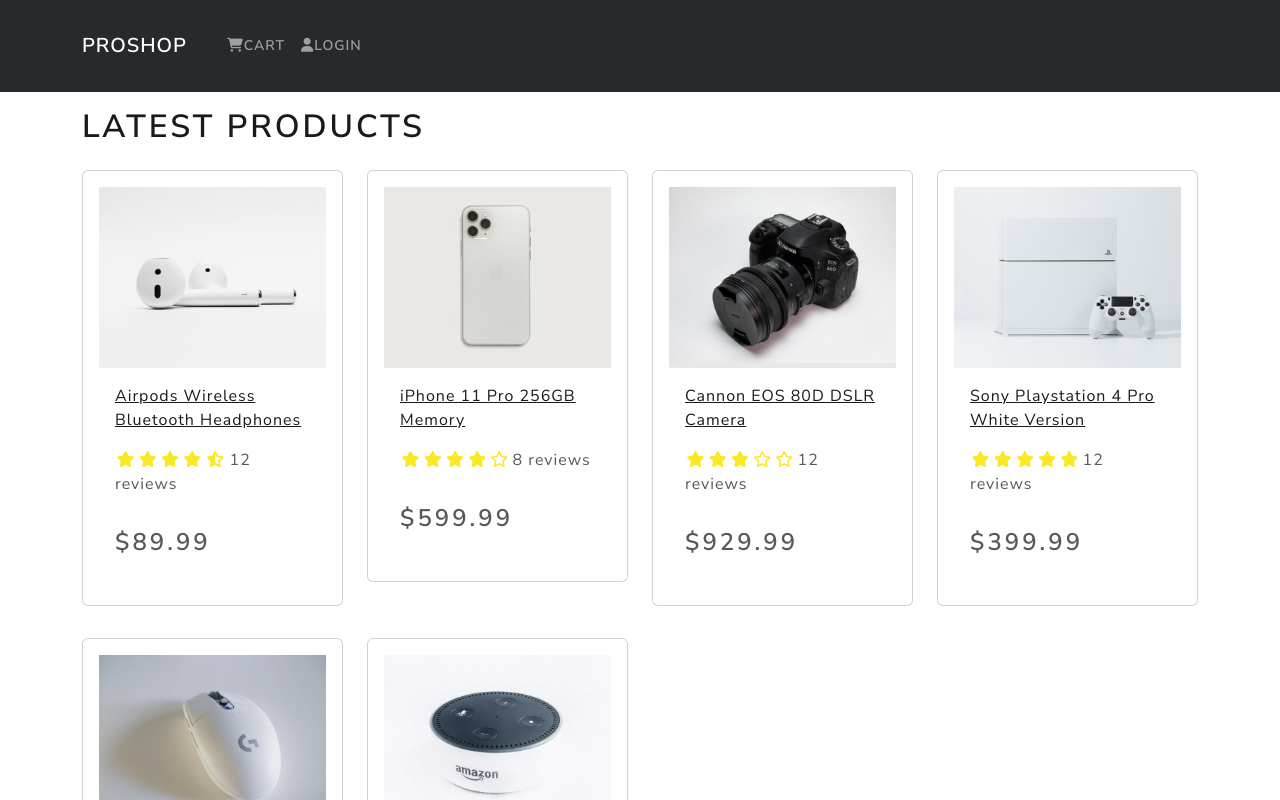
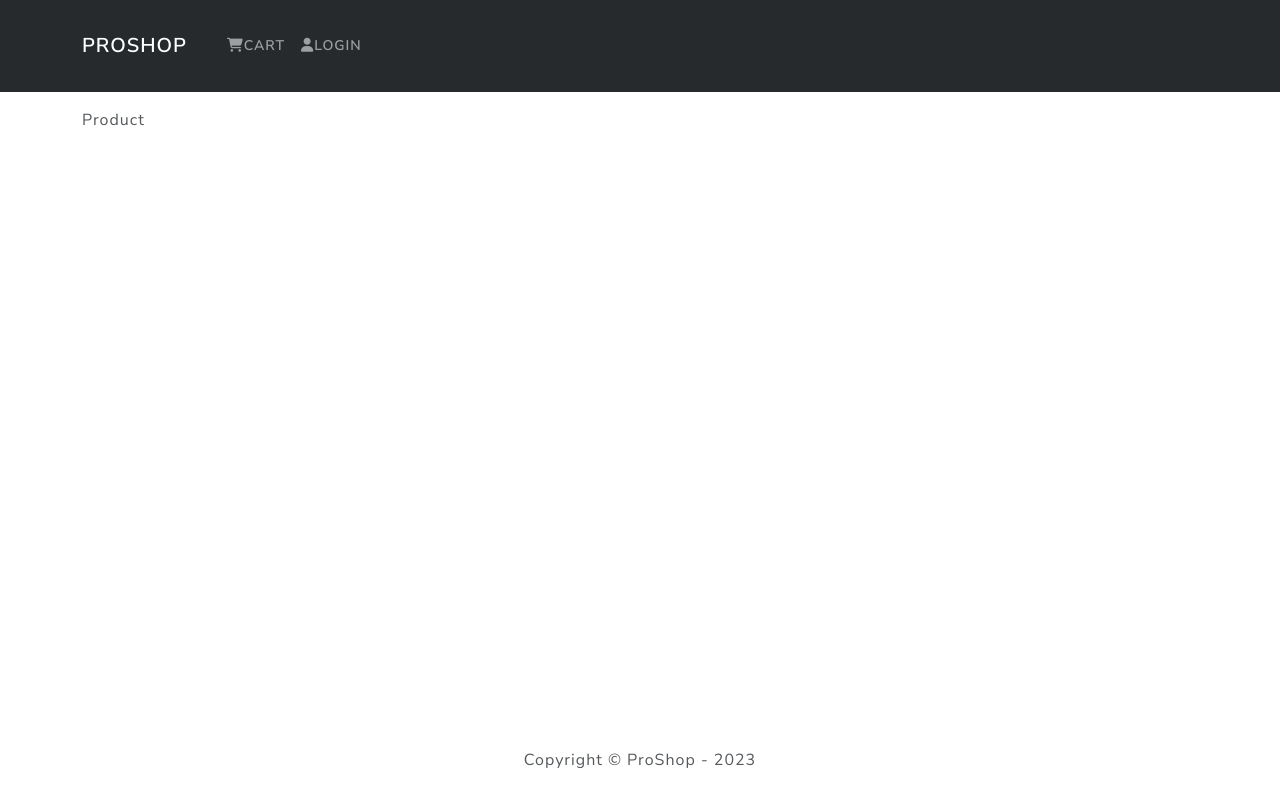
Before and after one commit to marshalmori/ecommerce-frontend, a React (Create React App) app: page /product/1 in a window 1280 px wide. Shown: the top 800 px of the page. Built offline with nearby package versions, Linux system fonts and the light colour scheme.

Commit message:
Implementar React Router

```diff
--- a/package.json
+++ b/package.json
@@ -9,6 +9,8 @@
     "react": "^18.2.0",
     "react-bootstrap": "^2.7.4",
     "react-dom": "^18.2.0",
+    "react-router-bootstrap": "^0.26.2",
+    "react-router-dom": "^6.14.0",
     "react-scripts": "^5.0.1",
     "web-vitals": "^2.1.4"
   },
--- a/src/App.js
+++ b/src/App.js
@@ -1,20 +1,25 @@
 import { Container } from "react-bootstrap";
+import { BrowserRouter as Router, Routes, Route } from "react-router-dom";
 
 import Header from "./components/Header";
 import Footer from "./components/Footer";
 import HomeScreen from "./screens/HomeScreen";
+import ProductScreen from "./screens/ProductScreen";
 
 function App() {
   return (
-    <div>
+    <Router>
       <Header />
       <main className="py-3">
         <Container>
-          <HomeScreen />
+          <Routes>
+            <Route path="/" element={<HomeScreen />} exact />
+            <Route path="/product/:id" element={<ProductScreen />} />
+          </Routes>
         </Container>
       </main>
       <Footer />
-    </div>
+    </Router>
   );
 }
 
--- a/src/components/Header.js
+++ b/src/components/Header.js
@@ -1,6 +1,7 @@
 import Container from "react-bootstrap/Container";
 import Nav from "react-bootstrap/Nav";
 import Navbar from "react-bootstrap/Navbar";
+import { LinkContainer } from "react-router-bootstrap";
 
 const Header = () => {
   return (
@@ -13,17 +14,23 @@
         collapseOnSelect
       >
         <Container>
-          <Navbar.Brand href="/">ProShop</Navbar.Brand>
+          <LinkContainer to="/">
+            <Navbar.Brand href="/">ProShop</Navbar.Brand>
+          </LinkContainer>
           <Navbar.Toggle aria-controls="basic-navbar-nav" />
           <Navbar.Collapse id="basic-navbar-nav">
             <Nav className="me-auto">
-              <Nav.Link href="/cart">
-                <i className="fas fa-shopping-cart"></i>Cart
-              </Nav.Link>
-              <Nav.Link href="/login">
-                {" "}
-                <i className="fas fa-user"></i>Login
-              </Nav.Link>
+              <LinkContainer to="/cart">
+                <Nav.Link>
+                  <i className="fas fa-shopping-cart"></i>Cart
+                </Nav.Link>
+              </LinkContainer>
+
+              <LinkContainer to="/login">
+                <Nav.Link>
+                  <i className="fas fa-user"></i>Login
+                </Nav.Link>
+              </LinkContainer>
             </Nav>
           </Navbar.Collapse>
         </Container>
--- a/src/components/Product.js
+++ b/src/components/Product.js
@@ -1,20 +1,21 @@
 import React from "react";
 import { Card } from "react-bootstrap";
 import Rating from "./Rating";
+import { Link } from "react-router-dom";
 
 const Product = ({ product }) => {
   return (
     <Card className="my-3 p-3 rounded">
-      <a href={`/product/${product._id}`}>
+      <Link to={`/product/${product._id}`}>
         <Card.Img src={product.image} />
-      </a>
+      </Link>
 
       <Card.Body>
-        <a href={`/product/${product._id}`}>
+        <Link to={`/product/${product._id}`}>
           <Card.Title as="div">
             <strong>{product.name}</strong>
           </Card.Title>
-        </a>
+        </Link>
 
         <Card.Text as="div">
           <div className="my-3">
--- /dev/null
+++ b/src/screens/ProductScreen.js
@@ -0,0 +1,7 @@
+import React from "react";
+
+const ProductScreen = () => {
+  return <div>Product</div>;
+};
+
+export default ProductScreen;
```
Also changed, not shown: 1 other file (tests, documents, lock files or other folders).
